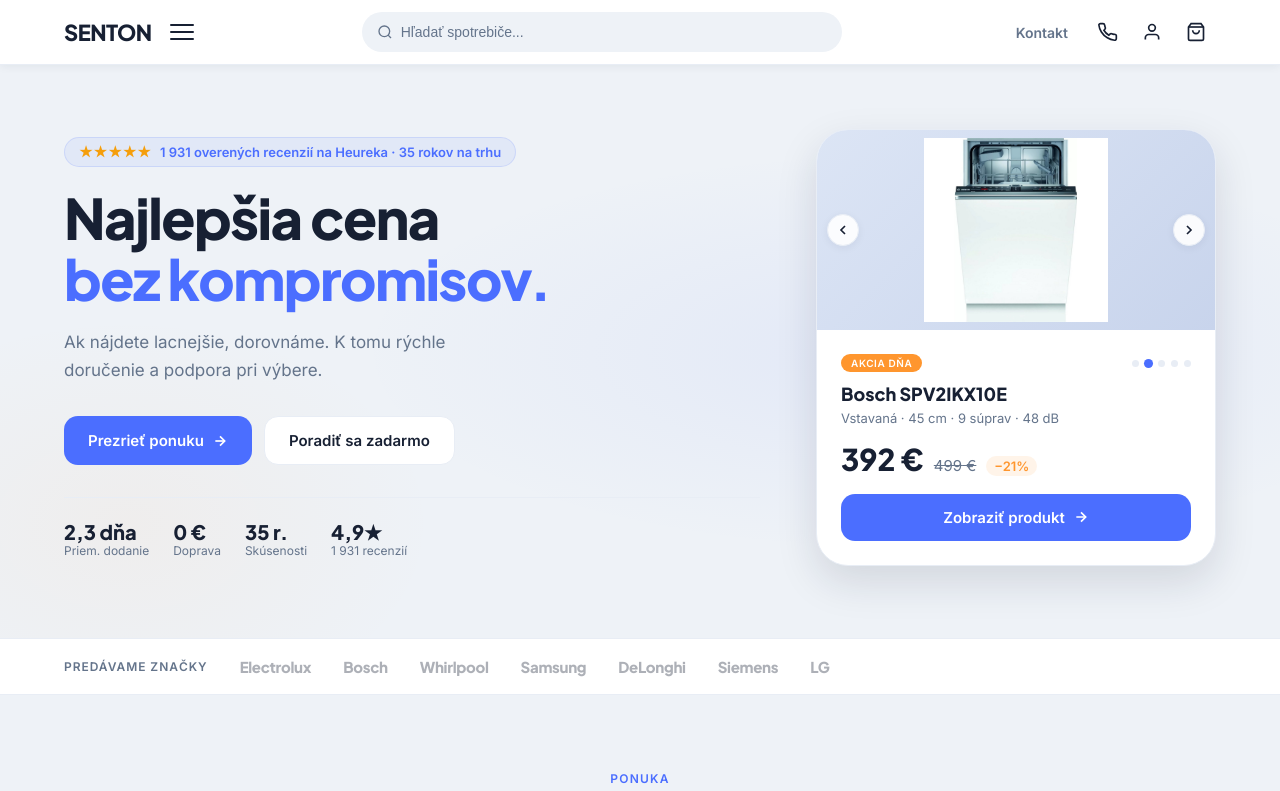
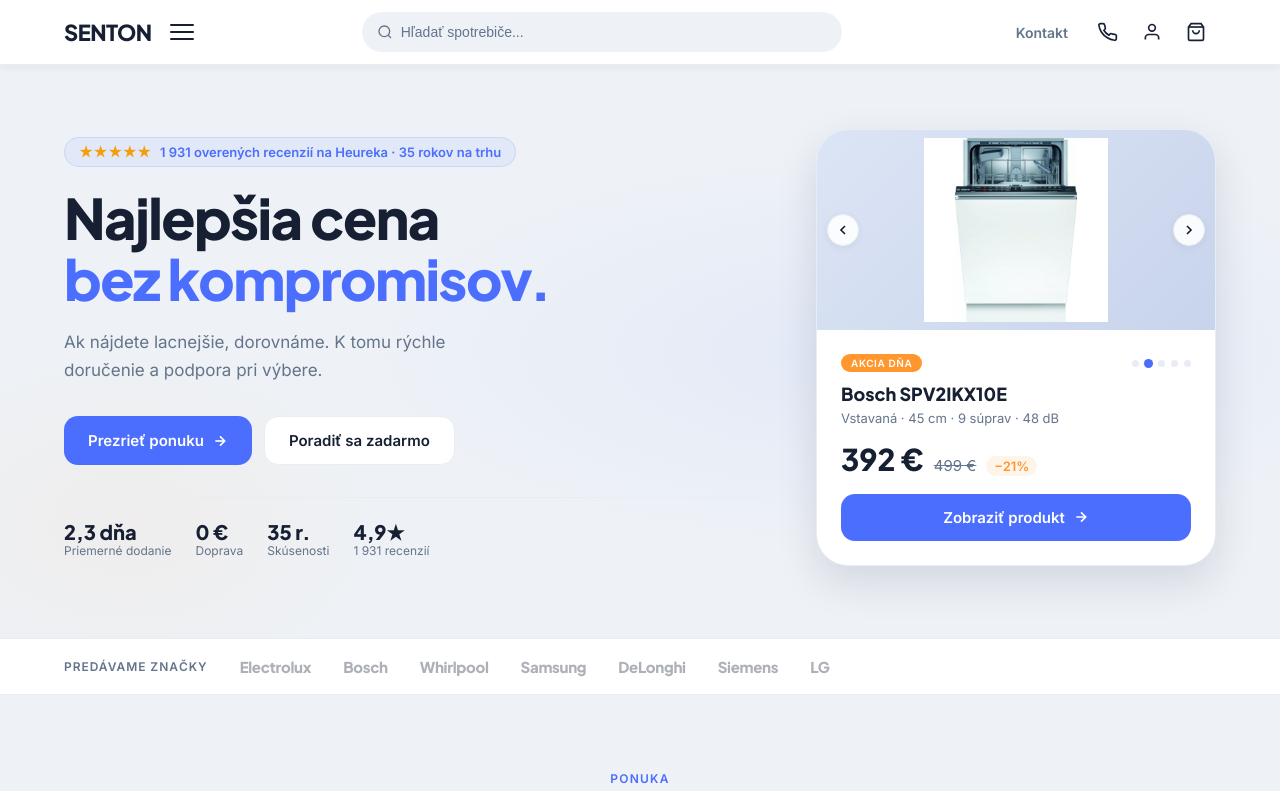
Before and after one commit to Diloveyi411/senton2026V2, a React (Vite) app: page /#/ in a window 1280 px wide. Shown: the top 791 px of the page. Built offline with nearby package versions, Linux system fonts and the light colour scheme.

Commit message:
Fix: Priemerné dodanie vypísané celé
Co-Authored-By: Claude Sonnet 4.6 <noreply@anthropic.com>

```diff
--- a/src/pages/HomePage.jsx
+++ b/src/pages/HomePage.jsx
@@ -136,7 +136,7 @@ export default function HomePage() {
             </div>
             <div className="hero-trust">
               {[
-                { val: '2,3 dňa', label: 'Priem. dodanie' },
+                { val: '2,3 dňa', label: 'Priemerné dodanie' },
                 { val: '0 €',     label: 'Doprava' },
                 { val: '35 r.',   label: 'Skúsenosti' },
                 { val: '4,9★',   label: '1 931 recenzií' },
```
